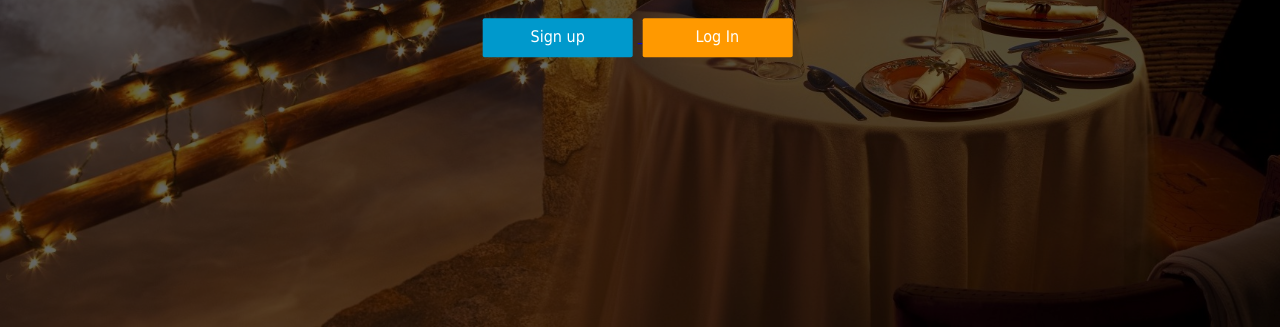
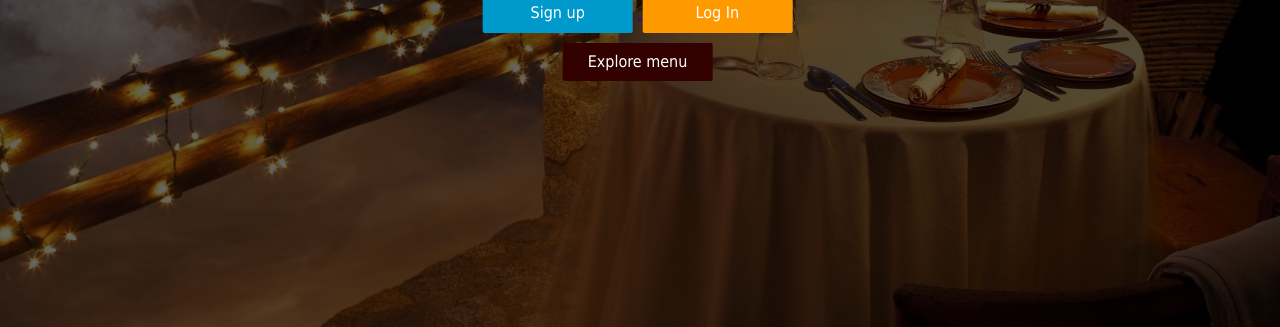
Before and after one commit to okoroemeka/fast-food-fast, a plain HTML site: page UI/index.html in a window 1280 px wide. Shown: the part 473-800 px from the top of the page. Drawn offline with nearby package versions, Linux system fonts and the light colour scheme.

Commit message:
add button which link to menu page

```diff
--- a/UI/css/style.css
+++ b/UI/css/style.css
@@ -145,6 +145,7 @@ body{
 .button{
 	justify-content: center;
 }
+#explore-menu,
 #sign-up,
 #logIn-button
 	{
@@ -155,7 +156,7 @@ body{
 		color: #ffffff;
 		padding-top:10px;
 		padding-bottom: 10px;
-		border: 0px;
+		border: none;
 		border-radius: 2px;
 		background-color: #0099cc;
 		transition-duration: 0.5s;
@@ -164,6 +165,14 @@ body{
 	}
 #logIn-button{
 	background-color: #ff9900;
+}
+#explore-menu{
+	background-color: #330000;
+}
+#explore-menu:hover{
+	border: none;
+	cursor: pointer;
+	background-color: #250202;
 }
 /*Log in page style*/
 .sub-container{
--- a/UI/index.html
+++ b/UI/index.html
@@ -39,6 +39,14 @@
                         <!-- <div class="col-6 sign-up-button"><a href="signup.html" id="sign-up">Sign up</a></div>
                         <div class="col-6 button"><a href="login.html" id="logIn-button">Log In</a></div> -->
                     </div>
+                    <div class="row">
+                        <div class="col-12">
+                            <!-- <a href="menu.html" id="explore-menu">Explore menu</a> -->
+                            <a href="menu.html">
+                                <button type="button" id="explore-menu">Explore menu</button>
+                            </a>
+                        </div>
+                    </div>
                 </div>
             </div>
         </div>
```
